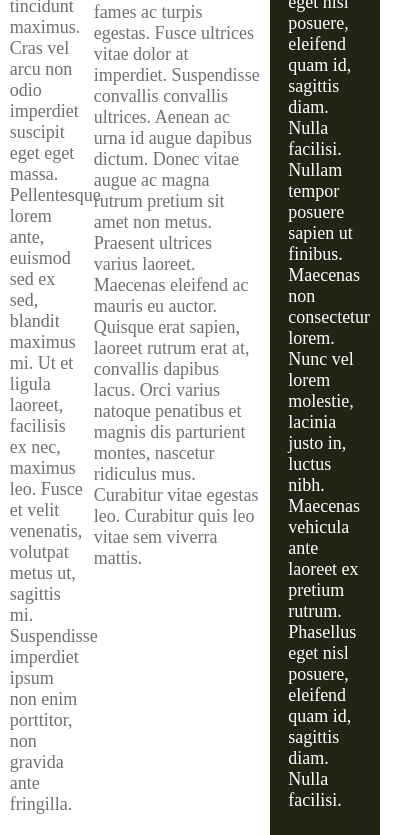
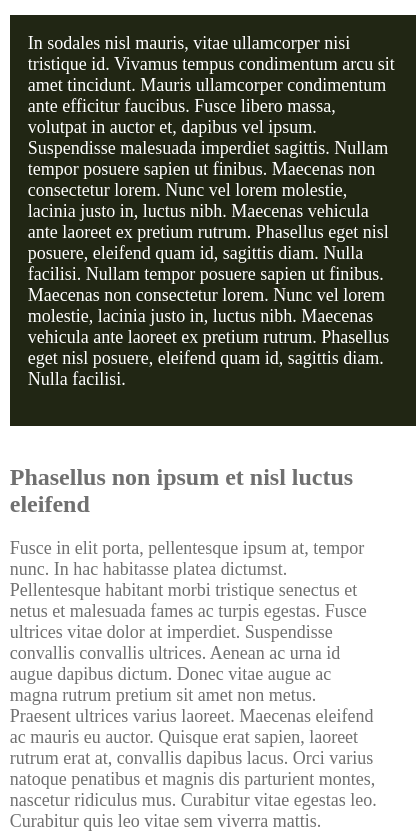
Before and after one commit to CoreChallenge/100DaysChallange, a plain HTML site: page ColumnTemplate/index.html in a window 390 px wide. Shown: the part 1701-2536 px from the top of the page, 416 px wide, since content can reach past the window. Drawn offline with Linux system fonts and the light colour scheme.

Commit message:
Updated CSS with media query on columns

```diff
--- a/ColumnTemplate/css/styles.css
+++ b/ColumnTemplate/css/styles.css
@@ -60,3 +60,15 @@ img {
     color: #fff;
     padding: 1em;
 }
+
+@media (max-width: 600px) {
+    .columns {
+        flex-direction: column;
+    }
+
+    .col-1,
+    .col-2,
+    .col-3 {
+        width: 100%;
+    }
+}
```
